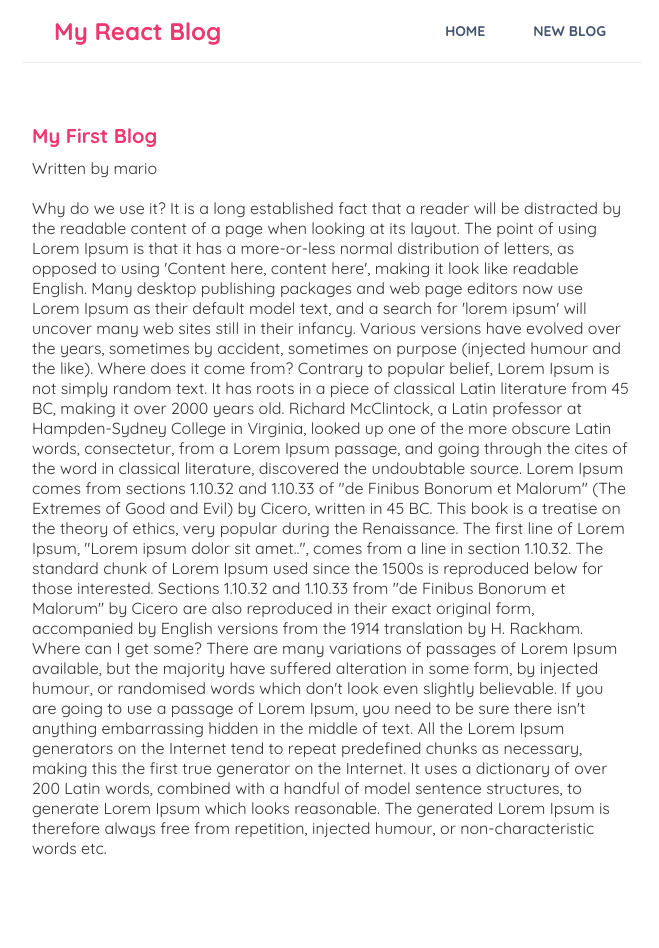
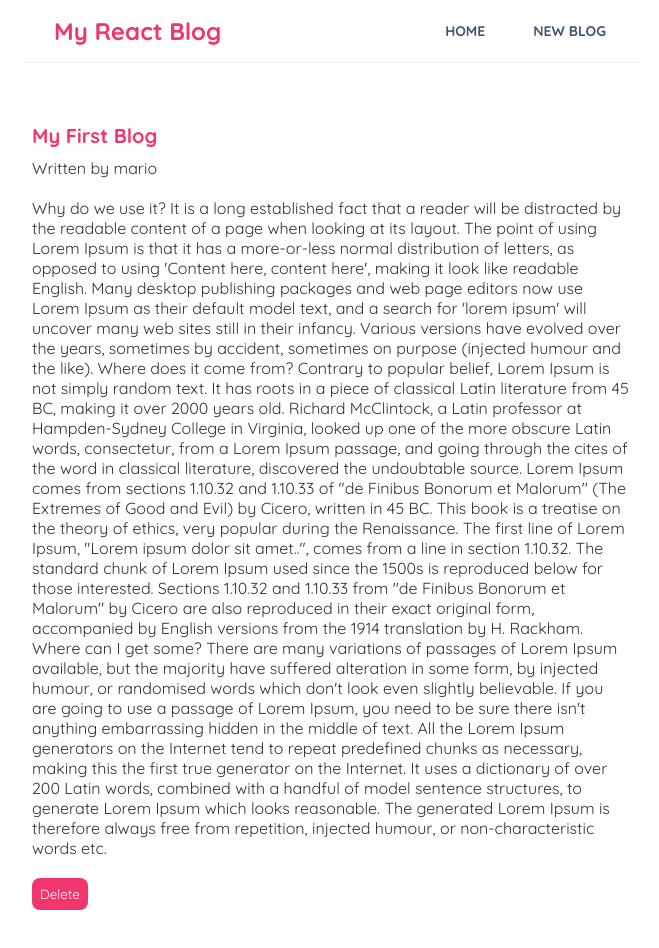
Before and after one commit to NikosKarampas/MyReactBlog, a React (Create React App) app: page /blogs/1 in a window 1280 px wide. Shown: the top 948 px of the page, without its empty margins (308-967 px from the left). Built offline with nearby package versions, Linux system fonts and the light colour scheme; data requests are answered from the project's data file; the HTML template or start-up script is replaced by a standard one.

Commit message:
useHistory, delete a blog in BlogDetails.js

```diff
--- a/src/BlogDetails.js
+++ b/src/BlogDetails.js
@@ -1,9 +1,18 @@
-import { useParams } from "react-router-dom";
+import { useHistory, useParams } from "react-router-dom";
 import useFetch from "./useFetch";
 
 const BlogDetails = () => {
     const { id } = useParams();
     const { data: blog, isPending, error } = useFetch('http://localhost:8000/blogs/' + id);
+    const history = useHistory();
+
+    const handleClick = () => {
+        fetch('http://localhost:8000/blogs/' + blog.id, {
+            method: 'DELETE'
+        }).then(() => {
+            history.push('/');
+        })
+    }
 
     return (
         <div className="blog-details">
@@ -14,6 +23,7 @@
                     <h2> { blog.title }</h2>
                     <p>Written by { blog.author }</p>
                     <div> {blog.body} </div>
+                    <button onClick={handleClick}>Delete</button>
                 </article>
             )}
         </div>
--- a/src/Create.js
+++ b/src/Create.js
@@ -1,10 +1,12 @@
 import { useState } from "react";
+import { useHistory } from "react-router-dom";
 
 const Create = () => {
     const [title, setTitle] = useState('');
     const [body, setBody] = useState('');
     const [author, setAuthor] = useState('mario');
     const [isPending, setIsPending] = useState(false);
+    const history = useHistory();
 
     const handleSubmit = (e) => {
         e.preventDefault();
@@ -19,7 +21,8 @@
         }).then(() => {
             console.log('new blog added');
             setIsPending(false);
-        })
+            history.push('/');
+        });
     }
 
     return (
--- a/src/index.css
+++ b/src/index.css
@@ -110,14 +110,14 @@
   margin: 20px 0;
 }
 
-/* .blog-details button {
+.blog-details button {
   background: #f1356d;
   color: #fff;
   border: 0;
   padding: 8px;
   border-radius: 8px;
   cursor: pointer;
-} */
+}
 
 /* create new blog form */
 .create {
```
